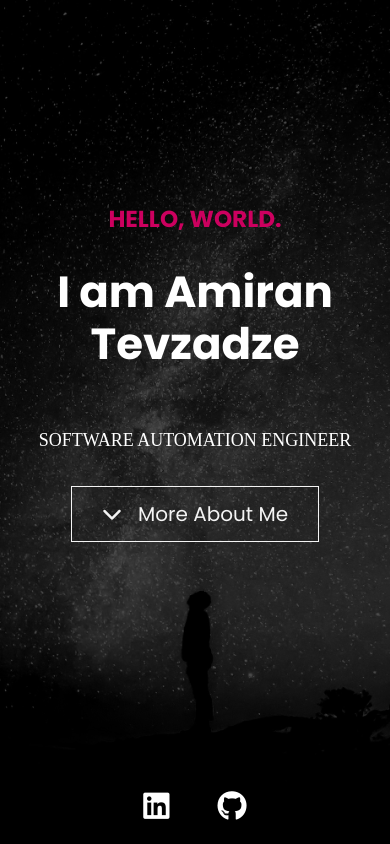
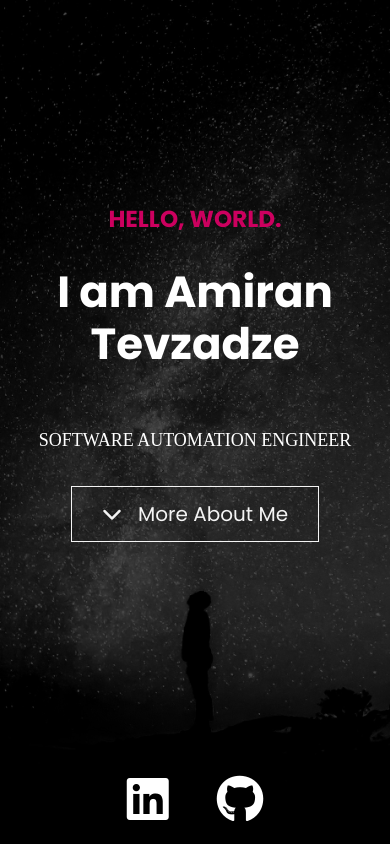
Before and after one commit to AmexTevz/personal_website, a website: page index.html in a window 390 px wide. Shown: the top 844 px of the page. Drawn offline with nearby package versions, Linux system fonts and the light colour scheme.

Commit message:
test_2.1

```diff
--- a/scss/styles.scss
+++ b/scss/styles.scss
@@ -65,7 +65,7 @@
 
 
 @media (max-width: 767px) {
-  .header .social i {
+  .header .services .social i {
     font-size: 30px;
   }
 
```
Also changed, not shown: css/styles.css.
